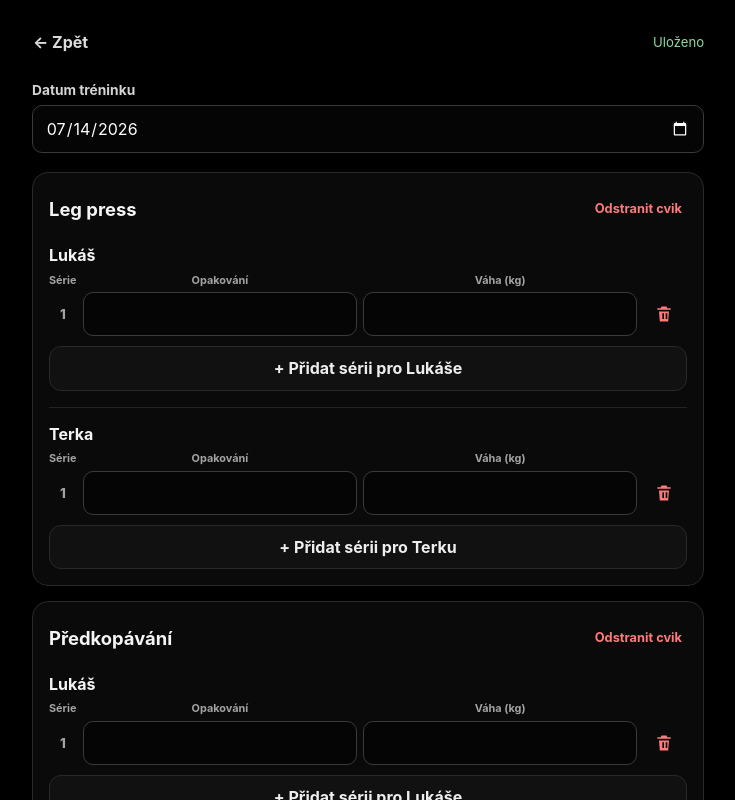
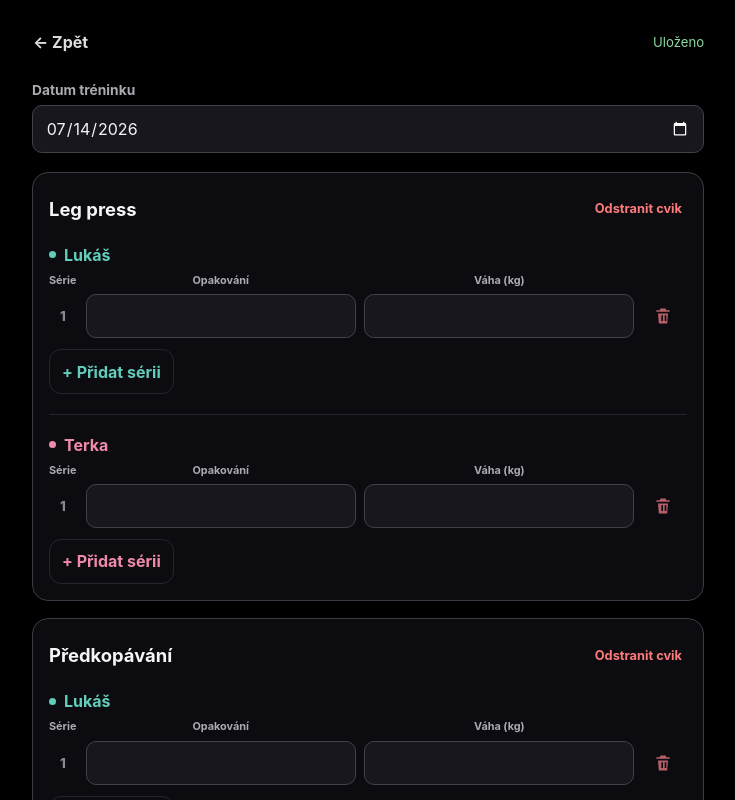
Before and after one commit to l-prokopec/stronk-app, a React (Vite) app: page / in a window 1280 px wide. Both pictures are taken after a click on the button "Nový trénink". Shown: the top 800 px of the page, without its empty margins (272-1007 px from the left). Built offline with nearby package versions, Linux system fonts and the light colour scheme.

Commit message:
fix: colors

```diff
--- a/src/features/workout/PersonSetsEditor.tsx
+++ b/src/features/workout/PersonSetsEditor.tsx
@@ -7,14 +7,14 @@ export function PersonSetsEditor({ workoutId, exercise, person, displayName, gen
   const sets = exercise.setsByPerson[person]
   const headingId = `${exercise.id}-${person}-sets`
 
-  return <section className={`person-sets-group person-sets-group--${person}`} aria-labelledby={headingId}>
-    <h4 id={headingId}>{displayName}</h4>
+  return <section className={`person-sets person-sets--${person}`} aria-labelledby={headingId}>
+    <div className="person-sets__heading"><h4 id={headingId}>{displayName}</h4></div>
     <div className="person-set-grid person-set-header" aria-hidden="true"><span>Série</span><span>Opakování</span><span>Váha (kg)</span><span /></div>
     {sets.length === 0
       ? <p className="no-sets muted">Žádné série</p>
       : sets.map((set, index) => <SetRow key={set.id} set={set} index={index} displayName={displayName} genitiveName={genitiveName} exerciseName={exercise.name}
           onChange={(field, value) => dispatch({ type: 'UPDATE_PERSON_SET', workoutId, exerciseId: exercise.id, person, setId: set.id, field, value })}
           onRemove={() => dispatch({ type: 'DELETE_PERSON_SET', workoutId, exerciseId: exercise.id, person, setId: set.id })} />)}
-    <button className="secondary full add-person-set" onClick={() => dispatch({ type: 'ADD_PERSON_SET', workoutId, exerciseId: exercise.id, person })}>+ Přidat sérii pro {addName}</button>
+    <button className={`add-person-set add-person-set--${person}`} aria-label={`Přidat sérii pro ${addName}`} onClick={() => dispatch({ type: 'ADD_PERSON_SET', workoutId, exerciseId: exercise.id, person })}>+ Přidat sérii</button>
   </section>
 }
--- a/src/styles/global.css
+++ b/src/styles/global.css
@@ -1,19 +1,45 @@
-:root { font-family: -apple-system, BlinkMacSystemFont, "Segoe UI", sans-serif; color: #f5f5f5; background: #000; font-synthesis: none; color-scheme: dark; --accent: #8b7cff; --card: #0a0a0a; --raised: #111; --border: #292929; --muted: #a3a3a3; --danger: #ff7b7b; }
+:root {
+  font-family: -apple-system, BlinkMacSystemFont, "Segoe UI", sans-serif;
+  color: var(--text-primary);
+  background: var(--background);
+  font-synthesis: none;
+  color-scheme: dark;
+  --background: #000000;
+  --surface-card: #0c0c10;
+  --surface-row: #111116;
+  --surface-input: #17171d;
+  --border-card: #3b3b45;
+  --border-subtle: #25252c;
+  --border-input: #41414a;
+  --text-primary: #f5f5f7;
+  --text-secondary: #aaaab3;
+  --text-muted: #888894;
+  --accent: #8b7cff;
+  --focus-soft: rgb(139 124 255 / 24%);
+  --lukas-accent: #63cdbb;
+  --terka-accent: #f08aaa;
+  --danger: #ff7b7b;
+  --danger-muted: #b65f68;
+  --success: #8bd9a1;
+  --error: #ffb0b0;
+  --error-surface: #210b0b;
+  --error-border: #5a2525;
+}
 *,
 *::before,
 *::after { box-sizing: border-box; }
 html, body, #root { width: 100%; max-width: 100%; min-width: 0; margin: 0; }
-html { background: #000; }
+html { background: var(--background); }
 html, body { overflow-x: clip; }
 @supports not (overflow: clip) { html, body { overflow-x: hidden; } }
-body { min-height: 100vh; min-height: 100dvh; background: #000; }
+body { min-height: 100vh; min-height: 100dvh; background: var(--background); }
 img, svg, canvas, video, button, input, select, textarea { max-width: 100%; }
 button, input { font: inherit; }
 button { min-height: 44px; padding: .7rem 1rem; border: 1px solid transparent; border-radius: 12px; color: #fff; background: var(--accent); font-weight: 700; cursor: pointer; touch-action: manipulation; }
 button:disabled { opacity: .35; cursor: not-allowed; }
 button:focus-visible, input:focus-visible { outline: 3px solid #c8c1ff; outline-offset: 2px; }
-input { min-width: 0; min-height: 48px; padding: .7rem .8rem; border: 1px solid #3a3a3a; border-radius: 10px; color: #fff; background: #050505; font-size: 16px; }
-label { display: block; color: #d4d4d4; font-size: .86rem; font-weight: 650; }
+input { min-width: 0; min-height: 48px; padding: .7rem .8rem; border: 1px solid var(--border-input); border-radius: 10px; color: var(--text-primary); background: var(--surface-input); font-size: 16px; }
+label { display: block; color: var(--text-secondary); font-size: .86rem; font-weight: 650; }
 h1, h2, h3, h4, p { overflow-wrap: anywhere; }
 h1 { margin: .1rem 0; font-size: clamp(1.75rem, 8vw, 2.4rem); line-height: 1.08; letter-spacing: -.035em; }
 h2 { margin: 0 0 .9rem; font-size: 1.25rem; }
@@ -23,11 +49,11 @@ h4 { margin: 0; }
 main { width: 100%; min-width: 0; padding: max(1.1rem, env(safe-area-inset-top)) max(1rem, env(safe-area-inset-right)) calc(2rem + env(safe-area-inset-bottom)) max(1rem, env(safe-area-inset-left)); }
 .home-header { display: flex; align-items: flex-start; justify-content: space-between; gap: .8rem; margin: .7rem 0 1.8rem; }
 .eyebrow { margin: 0 0 .4rem; color: var(--accent); font-size: .76rem; font-weight: 800; letter-spacing: .1em; text-transform: uppercase; }
-.muted { color: var(--muted); }.intro { margin: .5rem 0 1.4rem; line-height: 1.5; }
+.muted { color: var(--text-muted); }.intro { margin: .5rem 0 1.4rem; line-height: 1.5; }
 .full { width: 100%; }.compact { min-height: 40px; padding: .55rem .7rem; font-size: .82rem; }
 .primary-action { min-height: 54px; font-size: 1rem; }
 .creation-actions { display: grid; gap: .65rem; }
-.secondary { border-color: var(--border); background: var(--raised); color: #eee; }
+.secondary { border-color: var(--border-subtle); background: var(--surface-row); color: var(--text-primary); }
 .text-danger { border-color: transparent; background: transparent; color: var(--danger); }
 .danger { background: #b72e38; }
 .small { min-height: 40px; padding: .35rem .25rem; font-size: .8rem; }
@@ -35,14 +61,14 @@ main { width: 100%; min-width: 0; padding: max(1.1rem, env(safe-area-inset-top))
 .empty-state { padding: 1.6rem 1rem; border: 1px dashed #333; border-radius: 14px; text-align: center; background: #050505; }
 .empty-state h2 { margin-bottom: .4rem; }.empty-state p { margin: 0; line-height: 1.45; }
 .workout-list { display: grid; gap: .65rem; }
-.workout-row { display: grid; grid-template-columns: minmax(0, 1fr) 52px; min-height: 72px; overflow: hidden; border: 1px solid var(--border); border-radius: 12px; background: var(--card); }
+.workout-row { display: grid; grid-template-columns: minmax(0, 1fr) 52px; min-height: 72px; overflow: hidden; border: 1px solid var(--border-subtle); border-radius: 12px; background: var(--surface-card); }
 .workout-open { display: flex; align-items: center; justify-content: space-between; min-width: 0; min-height: 72px; padding: .9rem 1rem; border: 0; border-radius: 0; background: transparent; text-align: left; }
-.workout-open strong, .workout-open small { display: block; }.workout-open strong { font-size: 1.05rem; }.workout-open small { margin-top: .25rem; color: var(--muted); font-weight: 500; }.row-arrow { color: var(--muted); font-size: 1.8rem; }
-.workout-delete { align-self: stretch; min-width: 52px; min-height: 44px; padding: .7rem; border: 0; border-left: 1px solid var(--border); border-radius: 0; background: transparent; color: var(--danger); }
+.workout-open strong, .workout-open small { display: block; }.workout-open strong { font-size: 1.05rem; }.workout-open small { margin-top: .25rem; color: var(--text-muted); font-weight: 500; }.row-arrow { color: var(--text-muted); font-size: 1.8rem; }
+.workout-delete { align-self: stretch; min-width: 52px; min-height: 44px; padding: .7rem; border: 0; border-left: 1px solid var(--border-subtle); border-radius: 0; background: transparent; color: var(--danger); }
 .workout-delete svg { display: block; width: 22px; height: 22px; margin: auto; fill: currentColor; }
 .screen-header { min-height: 48px; display: flex; align-items: center; justify-content: space-between; gap: 1rem; margin-bottom: 1rem; }
 .back-button { padding-left: 0; background: transparent; color: #ddd; }
-.saved { color: #8bd9a1; font-size: .82rem; }.save-error, .global-error { color: #ffb0b0; font-size: .82rem; }.global-error { padding: .7rem 1rem; border-bottom: 1px solid #5a2525; background: #210b0b; }
+.saved { color: var(--success); font-size: .82rem; }.save-error, .global-error { color: var(--error); font-size: .82rem; }.global-error { padding: .7rem 1rem; border-bottom: 1px solid var(--error-border); background: var(--error-surface); }
 .workout-screen { width: 100%; min-width: 0; padding-left: max(1rem, env(safe-area-inset-left)); padding-right: max(1rem, env(safe-area-inset-right)); }
 .workout-screen__header { width: 100%; max-width: 100%; min-width: 0; }
 .workout-screen__header > * { min-width: 0; max-width: 100%; }
@@ -80,16 +106,29 @@ main { width: 100%; min-width: 0; padding: max(1.1rem, env(safe-area-inset-top))
   max-width: 100%;
   overflow: hidden;
 }
-.exercise-list { display: grid; grid-template-columns: minmax(0, 1fr); min-width: 0; gap: .9rem; }
-.exercise-card { max-width: 100%; min-width: 0; padding: 1rem; border: 1px solid var(--border); border-radius: 16px; background: var(--card); }
+.exercise-list { display: grid; grid-template-columns: minmax(0, 1fr); min-width: 0; gap: 1.1rem; }
+.exercise-card { max-width: 100%; min-width: 0; padding: 1rem; border: 1px solid var(--border-card); border-radius: 16px; background: var(--surface-card); }
 .card-heading { display: flex; align-items: center; justify-content: space-between; gap: .7rem; margin-bottom: 1rem; }
-.person-sets-group { min-width: 0; }.person-sets-group + .person-sets-group { margin-top: 1rem; padding-top: 1rem; border-top: 1px solid #242424; }.person-sets-group h4 { margin-bottom: .55rem; }
-.person-set-grid { display: grid; grid-template-columns: minmax(28px, auto) minmax(0, 1fr) minmax(0, 1fr) 44px; align-items: center; gap: .35rem; min-width: 0; }
-.person-set-header { margin-bottom: .35rem; color: var(--muted); font-size: .68rem; font-weight: 750; line-height: 1.15; }.person-set-header span:not(:first-child) { text-align: center; }
-.person-set-row + .person-set-row { margin-top: .4rem; }.person-set-row input { width: 100%; min-width: 0; min-height: 44px; padding: .55rem .35rem; font-size: 16px; text-align: center; }
-.set-number { color: var(--muted); font-size: .82rem; font-weight: 800; text-align: center; }
-.set-delete { width: 44px; min-width: 44px; max-width: 44px; height: 44px; min-height: 44px; padding: .65rem; border-color: transparent; background: transparent; color: var(--danger); }.set-delete svg { display: block; width: 20px; height: 20px; fill: currentColor; }
-.add-person-set { min-height: 44px; margin-top: .65rem; }.no-sets { margin: .5rem 0; font-size: .84rem; }
+.person-sets { min-width: 0; }
+.person-sets + .person-sets { margin-top: 1.25rem; padding-top: 1.25rem; border-top: 1px solid var(--border-subtle); }
+.person-sets__heading { display: flex; align-items: center; gap: .5rem; margin-bottom: .55rem; }
+.person-sets__heading::before { width: 7px; height: 7px; flex: 0 0 7px; border-radius: 50%; background: currentColor; content: ""; }
+.person-sets--lukas .person-sets__heading { color: var(--lukas-accent); }
+.person-sets--terka .person-sets__heading { color: var(--terka-accent); }
+.person-set-grid { display: grid; grid-template-columns: minmax(28px, auto) minmax(0, 1fr) minmax(0, 1fr) 44px; align-items: center; gap: .55rem; min-width: 0; }
+.person-set-header { margin-bottom: .35rem; color: var(--text-secondary); font-size: .68rem; font-weight: 750; line-height: 1.15; }.person-set-header span:not(:first-child) { text-align: center; }
+.person-set-row { padding-block: .15rem; }
+.person-set-row + .person-set-row { margin-top: .35rem; }
+.person-set-row input { width: 100%; min-width: 0; min-height: 44px; padding: .55rem .35rem; border-color: var(--border-input); background: var(--surface-input); font-size: 16px; text-align: center; }
+.person-set-row input:focus-visible { border-color: var(--accent); outline: 2px solid var(--focus-soft); outline-offset: 1px; }
+.set-number { color: var(--text-muted); font-size: .82rem; font-weight: 800; text-align: center; }
+.set-delete { width: 44px; min-width: 44px; max-width: 44px; height: 44px; min-height: 44px; padding: .65rem; border: 0; background: transparent; color: var(--danger-muted); }
+.set-delete:is(:hover, :focus-visible, :active) { color: var(--danger); }
+.set-delete svg { display: block; width: 20px; height: 20px; fill: currentColor; }
+.add-person-set { display: inline-flex; align-items: center; width: auto; min-height: 44px; margin-top: .55rem; padding-inline: .75rem; border: 1px solid var(--border-subtle); background: transparent; }
+.add-person-set--lukas { color: var(--lukas-accent); }
+.add-person-set--terka { color: var(--terka-accent); }
+.no-sets { margin: .45rem 0 0; font-size: .84rem; }
 .bottom-actions { display: grid; grid-template-columns: minmax(0, 1fr); gap: .4rem; margin-top: 1rem; padding-bottom: env(safe-area-inset-bottom); }
 .dialog-backdrop { position: fixed; z-index: 10; inset: 0; display: grid; align-items: end; padding: 1rem max(1rem, env(safe-area-inset-right)) calc(1rem + env(safe-area-inset-bottom)) max(1rem, env(safe-area-inset-left)); background: rgb(0 0 0 / 78%); }
 .dialog { width: min(100%, 520px); max-height: min(90dvh, 700px); margin: auto auto 0; padding: 1.2rem; overflow-y: auto; border: 1px solid #373737; border-radius: 18px; background: #111; }
@@ -97,10 +136,10 @@ main { width: 100%; min-width: 0; padding: max(1.1rem, env(safe-area-inset-top))
 .dialog-actions, .inline-actions { display: flex; justify-content: flex-end; gap: .6rem; margin-top: 1.2rem; }
 .check-row { display: flex; align-items: center; gap: .7rem; min-height: 48px; margin-top: .8rem; }.check-row input { min-height: auto; width: 22px; height: 22px; }
 .field-error { margin: .4rem 0 0; color: #ff9da5; font-size: .83rem; }
-.add-template { margin: 1rem 0; padding: 1rem; border: 1px solid var(--border); border-radius: 14px; background: var(--card); }.add-template > label { margin-bottom: .45rem; }.input-action { display: grid; grid-template-columns: 1fr auto; gap: .5rem; }
-.template-list { display: grid; gap: .75rem; }.template-card { padding: 1rem; border: 1px solid var(--border); border-radius: 14px; background: var(--card); }
+.add-template { margin: 1rem 0; padding: 1rem; border: 1px solid var(--border-subtle); border-radius: 14px; background: var(--surface-card); }.add-template > label { margin-bottom: .45rem; }.input-action { display: grid; grid-template-columns: 1fr auto; gap: .5rem; }
+.template-list { display: grid; gap: .75rem; }.template-card { padding: 1rem; border: 1px solid var(--border-subtle); border-radius: 14px; background: var(--surface-card); }
 .template-title { display: flex; align-items: center; justify-content: space-between; gap: .8rem; }.template-title strong { overflow-wrap: anywhere; }
-.switch-row { display: flex; align-items: center; justify-content: space-between; gap: 1rem; margin: 1rem 0; padding: .8rem 0; border-block: 1px solid #222; }.switch-row strong, .switch-row small { display: block; }.switch-row small { margin-top: .2rem; color: var(--muted); }.switch-row input { width: 24px; height: 24px; min-height: auto; }
+.switch-row { display: flex; align-items: center; justify-content: space-between; gap: 1rem; margin: 1rem 0; padding: .8rem 0; border-block: 1px solid var(--border-subtle); }.switch-row strong, .switch-row small { display: block; }.switch-row small { margin-top: .2rem; color: var(--text-muted); }.switch-row input { width: 24px; height: 24px; min-height: auto; }
 .template-actions { display: flex; flex-wrap: wrap; gap: .4rem; }.edit-template label { margin-bottom: .35rem; }.edit-template input { width: 100%; }
 @media (min-width: 560px) { main { padding-inline: 1.5rem; }.workout-screen { padding-left: max(1.5rem, env(safe-area-inset-left)); padding-right: max(1.5rem, env(safe-area-inset-right)); }.dialog { align-self: center; margin: auto; }.dialog-backdrop { align-items: center; } }
 @media (max-width: 390px) { .home-header { display: grid; }.home-header .compact { justify-self: start; }.template-title { align-items: flex-start; }.dialog-actions button { flex: 1; } }
```
Also changed, not shown: 2 other files (tests, documents, lock files or other folders).
